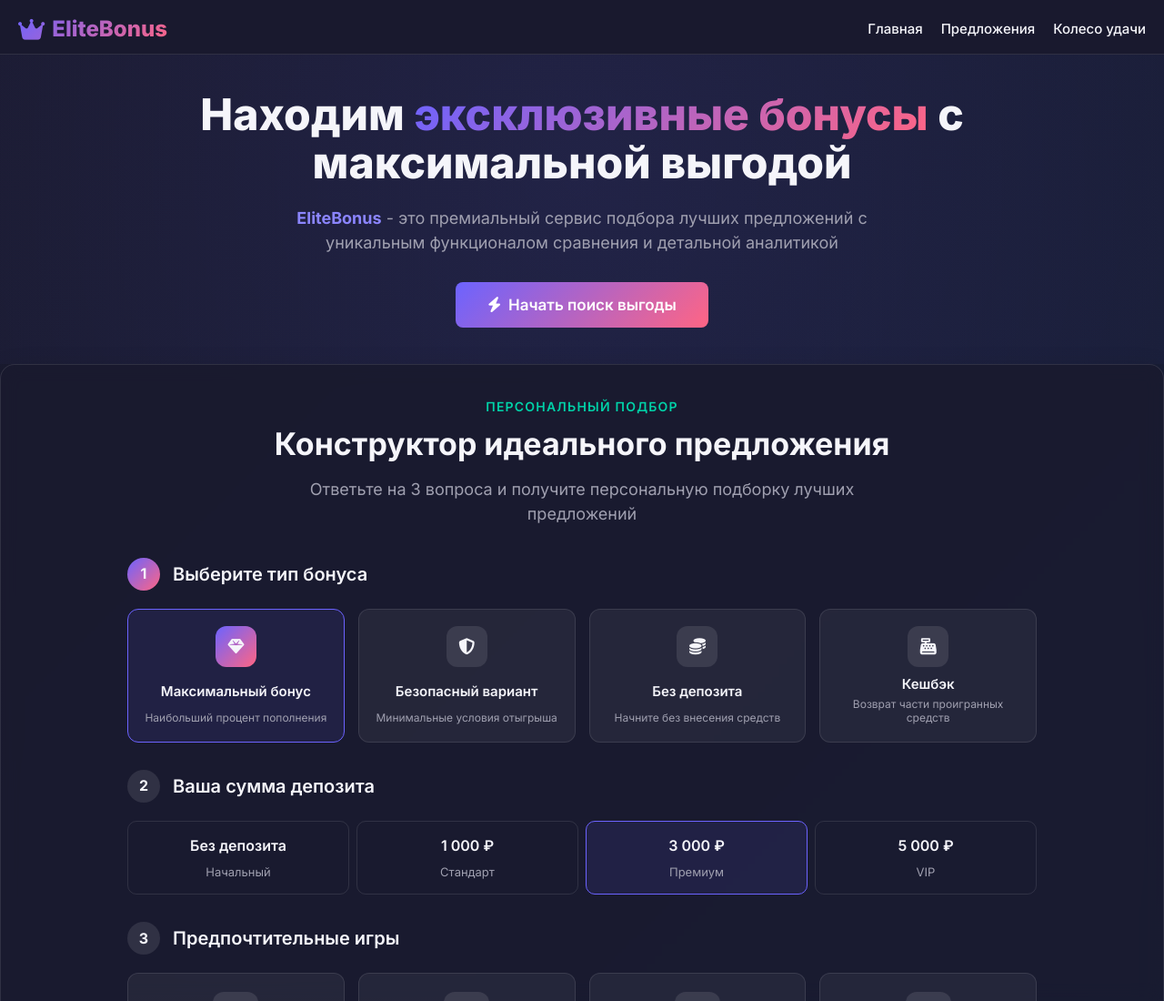
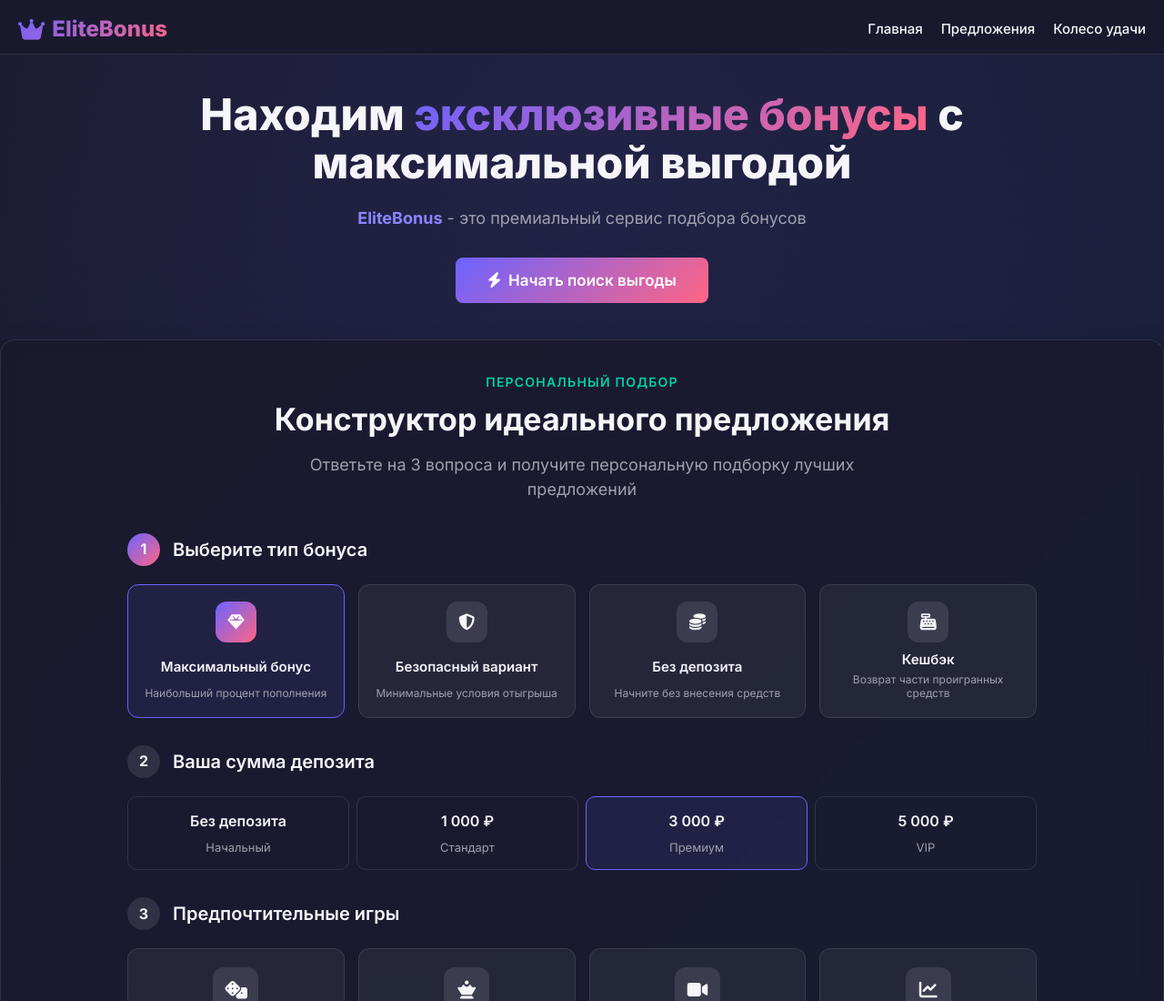
Before and after one commit to Yusmvv/testcas5, a plain HTML site: page index.html in a window 1280 px wide. Shown: the top 1100 px of the page at 91% size. Drawn offline with Linux system fonts and the light colour scheme.

Commit message:
Update index.html

```diff
--- a/index.html
+++ b/index.html
@@ -1696,7 +1696,7 @@
     <section class="hero" id="home">
         <div class="container">
             <h1 class="hero-title">Находим <span class="highlight">эксклюзивные бонусы</span> с максимальной выгодой</h1>
-            <p class="hero-description"><strong>EliteBonus</strong> - это премиальный сервис подбора лучших предложений с уникальным функционалом сравнения и детальной аналитикой</p>
+            <p class="hero-description"><strong>EliteBonus</strong> - это премиальный сервис подбора бонусов</p>
 
             <button class="btn btn-primary" style="padding: 15px 35px; font-size: 17px;" id="startSearchBtn">
                 <i class="fas fa-bolt"></i> Начать поиск выгоды
```
